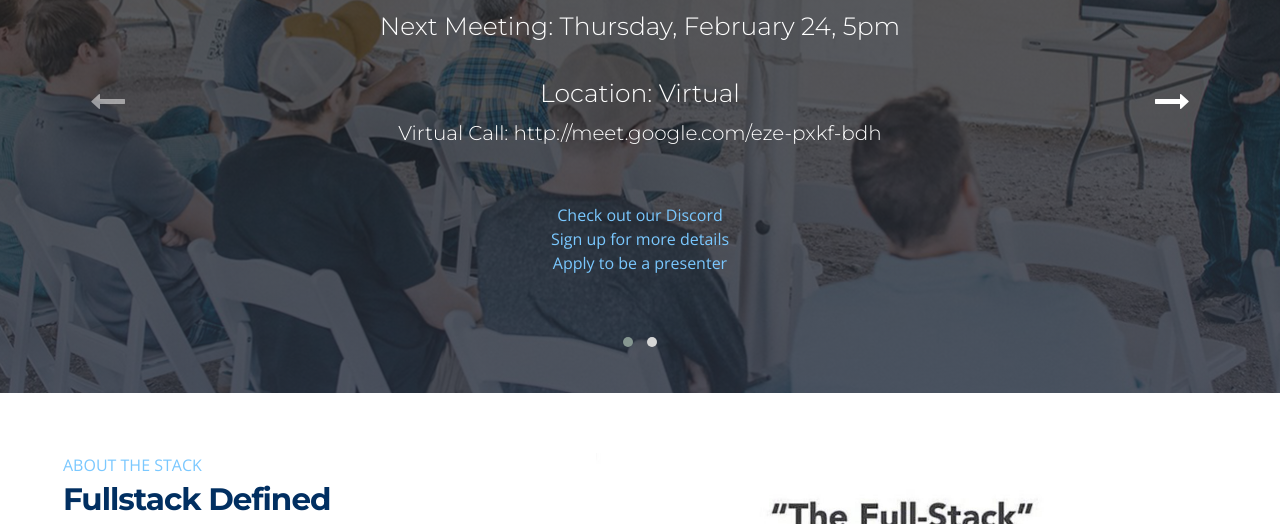
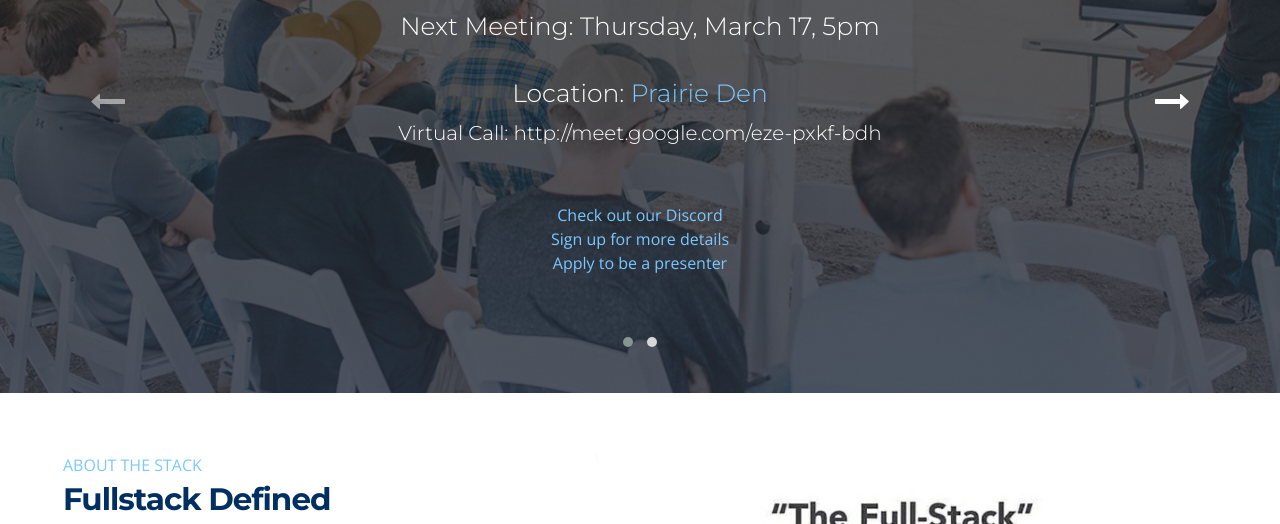
Before and after one commit to fullstackfargo/fullstackfargo.github.io, a plain HTML site: page index.html in a window 1280 px wide. Shown: the part 279-803 px from the top of the page. Drawn offline with nearby package versions, Linux system fonts and the light colour scheme; grey boxes are pictures that could not be loaded.

Commit message:
March Meeting info

```diff
--- a/index.html
+++ b/index.html
@@ -73,10 +73,10 @@
                                 </h3>
                                 <div class="owl-slide-content_text-desc">
                                     <p>
-                                    <h4>Next Meeting: Thursday, February 24, 5pm</h4>
+                                    <h4>Next Meeting: Thursday, March 17, 5pm</h4>
                                     <br>
-                                    <h4>Location: Virtual</h4>
-<!--                                     <h4>Location: <a href="https://goo.gl/maps/MERMd1T2BVpwzgFJ9" target="_blank" class="">Emerging Prairie</a></h4> -->
+<!--                                     <h4>Location: Prairie Den</h4>                                    -->
+                                    <h4>Location: <a href="https://goo.gl/maps/bi9ukRNTpKEy1b5e8" target="_blank" class="">Prairie Den</a></h4>
 
                                      <h5>Virtual Call: http://meet.google.com/eze-pxkf-bdh</h5>
 
```
